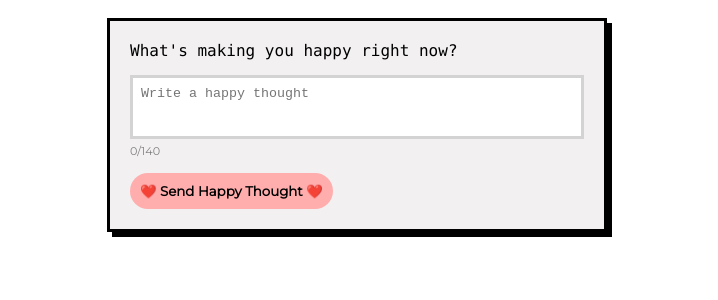
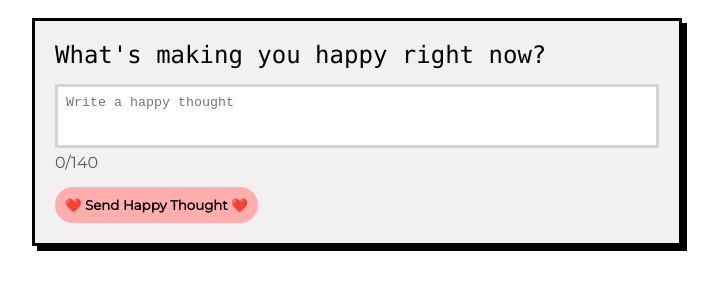
Before and after one commit to Technigo/project-happy-thoughts-vite, a React (Vite) app: page / in a window 1280 px wide. Shown: the top 300 px of the page, without its empty margins (283-1001 px from the left). Built offline with nearby package versions, Linux system fonts and the light colour scheme; no server answers; a web font is replaced by a local one.

Commit message:
added Netlify link

```diff
--- a/src/components/LikeButton.jsx
+++ b/src/components/LikeButton.jsx
@@ -11,6 +11,7 @@ export const LikeButton = ({ likes, thoughtID, apiUrl }) => {
     })
       .then((response) => {
         if (!response.ok) {
+          setIsClicked(false);
           throw new Error("Failed to like thought");
         }
         return response.json();
@@ -20,7 +21,7 @@ export const LikeButton = ({ likes, thoughtID, apiUrl }) => {
       })
       .catch((error) => {
         console.error("Error when liking thought", error);
-        isClicked(false);
+        setIsClicked(false);
       });
   };
 
--- a/src/components/NewThoughtForm.jsx
+++ b/src/components/NewThoughtForm.jsx
@@ -1,6 +1,6 @@
 import { useState } from "react";
 
-export const NewThoughtForm = ({ setThoughts, fetchData, apiUrl }) => {
+export const NewThoughtForm = ({ setThoughts, apiUrl }) => {
   const [message, setMessage] = useState("");
   const [charactersUsed, setCharactersUsed] = useState(0);
   const [errorMessage, setErrorMessage] = useState("");
@@ -51,13 +51,12 @@ export const NewThoughtForm = ({ setThoughts, fetchData, apiUrl }) => {
         value={message}
         onChange={handleChange}
       />
+      <label htmlFor="new-thought" className="visually-hidden">
+        Write a happy thought
+      </label>
       <span className={isRed ? "red-message" : ""}>
         {charactersUsed}/140 <span id="error-message">{errorMessage}</span>
       </span>
-
-      <label htmlFor="new-thought" className="visually-hidden">
-        Write a happy thought
-      </label>
       <button className="submit-button" type="submit">
         ❤️ Send Happy Thought ❤️
       </button>
--- a/src/index.css
+++ b/src/index.css
@@ -19,7 +19,7 @@ code {
 }
 
 *:focus {
-  outline: 2px purple solid;
+  outline: 3px blueviolet solid;
 }
 
 body {
@@ -31,7 +31,7 @@ p {
 }
 
 textarea {
-  border: solid lightgrey;
+  border: solid lightgray;
   padding: 0.5rem;
   resize: none;
   height: 4rem;
@@ -39,7 +39,7 @@ textarea {
 
 span {
   font-family: "Montserrat";
-  color: gray;
+  color: #595959;
   font-size: 0.7rem;
 }
 .container {
@@ -80,10 +80,6 @@ span {
   display: flex;
   justify-content: space-between;
   align-items: center;
-}
-
-.timestamp {
-  color: #bab8c9;
 }
 
 .red-message {
@@ -148,6 +144,13 @@ button:disabled {
 
 @media (min-width: 768px) {
   .box {
-    min-width: 500px;
+    min-width: 650px;
+    min-height: 150px;
+    font-size: 1.5rem;
+    justify-content: center;
+  }
+
+  span {
+    font-size: 1rem;
   }
 }
```
Also changed, not shown: 1 other file (tests, documents, lock files or other folders).
